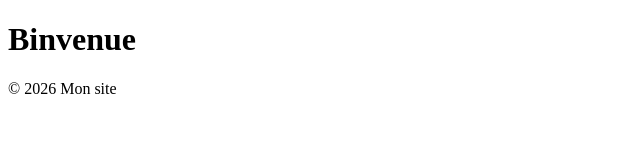
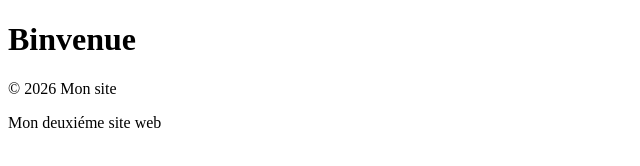
Before and after one commit to israelkoffi863-glitch/mon-site-v2, a plain HTML site: page index.html in a window 1280 px wide. Shown: the whole page, without its empty margins (0-640 px from the left). Drawn offline with Linux system fonts and the light colour scheme.

Commit message:
ajout de page

```diff
--- a/index.html
+++ b/index.html
@@ -10,5 +10,6 @@
     <footer>
         <p>© 2026 Mon site</p>
     </footer>
+    <p>Mon deuxiéme site web</p>
 </body>
 </html>
```
